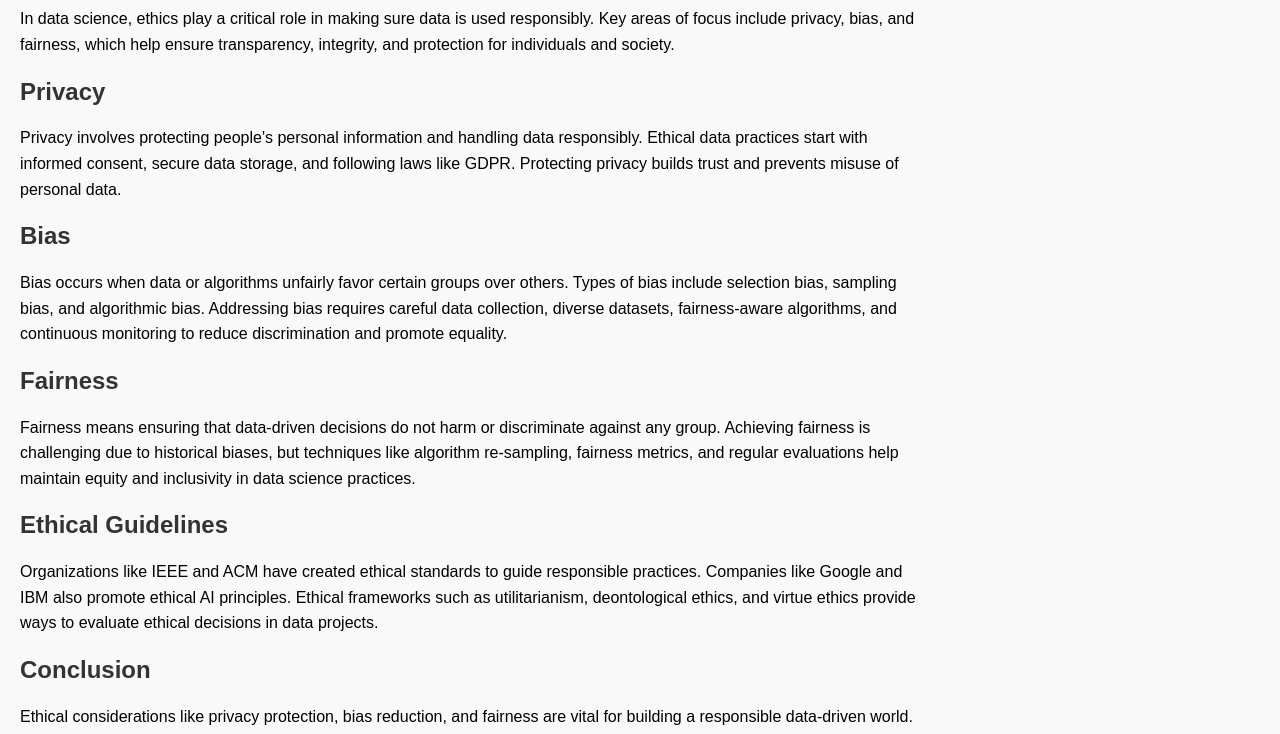
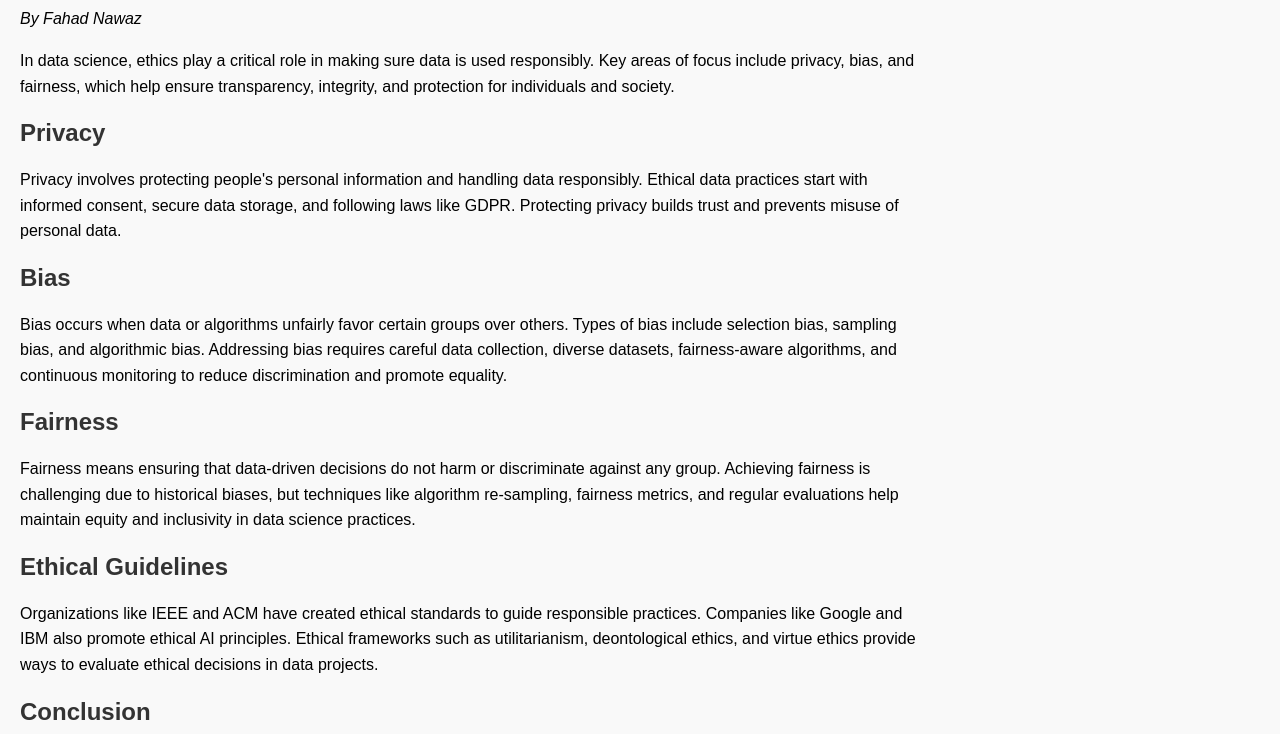
Before and after one commit to arisusaki/fahadnawaz30.github.io, a plain HTML site: page ethics.html in a window 1280 px wide. Shown: the part 139-873 px from the top of the page. Drawn offline with Linux system fonts and the light colour scheme.

Commit message:
Update ethics.html

```diff
--- a/ethics.html
+++ b/ethics.html
@@ -2,7 +2,7 @@
 <html lang="en">
 <head>
     <meta charset="UTF-8">
-    <title>IT Ethics - Bertram Liu</title>
+    <title>IT Ethics - Fahad Nawaz</title>
     <style>
         body {
             font-family: Arial, sans-serif;
@@ -46,6 +46,8 @@
 
     <h1>IT Ethics: Privacy, Bias, and Fairness</h1>
 
+    <p><em>By Fahad Nawaz</em></p> <!-- YOUR NAME added here clearly -->
+
     <p>In data science, ethics play a critical role in making sure data is used responsibly. Key areas of focus include privacy, bias, and fairness, which help ensure transparency, integrity, and protection for individuals and society.</p>
 
     <h2>Privacy</h2>
```
